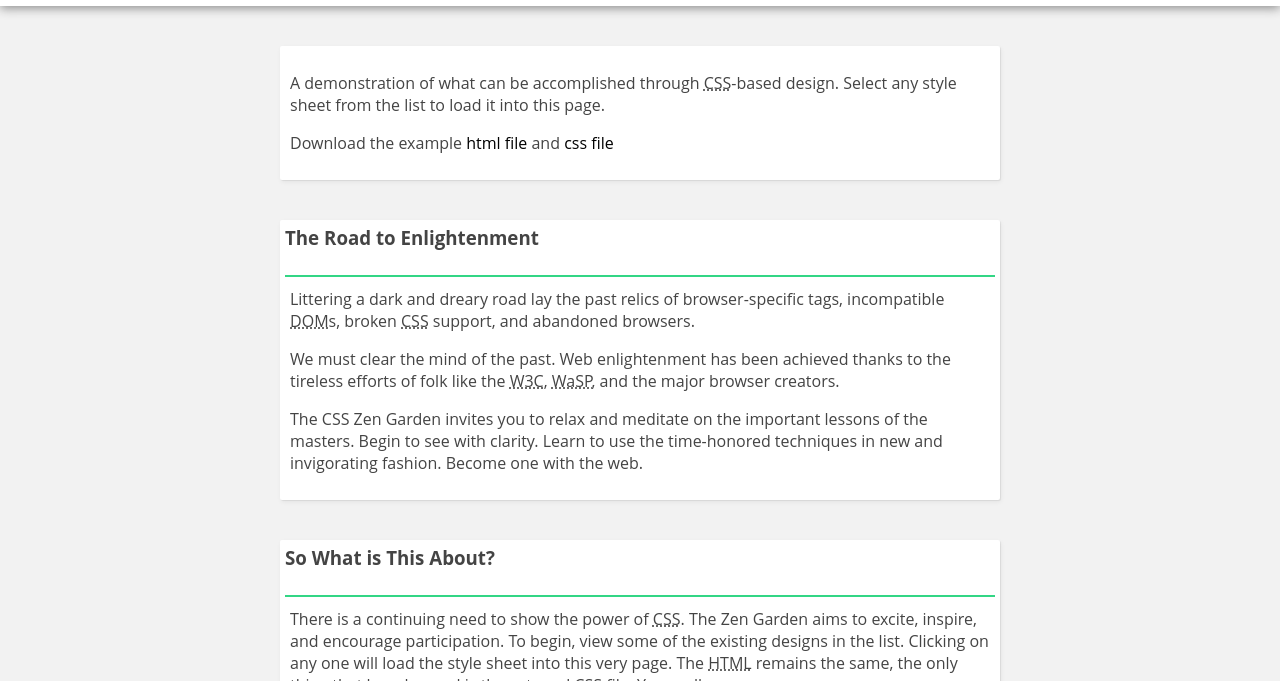
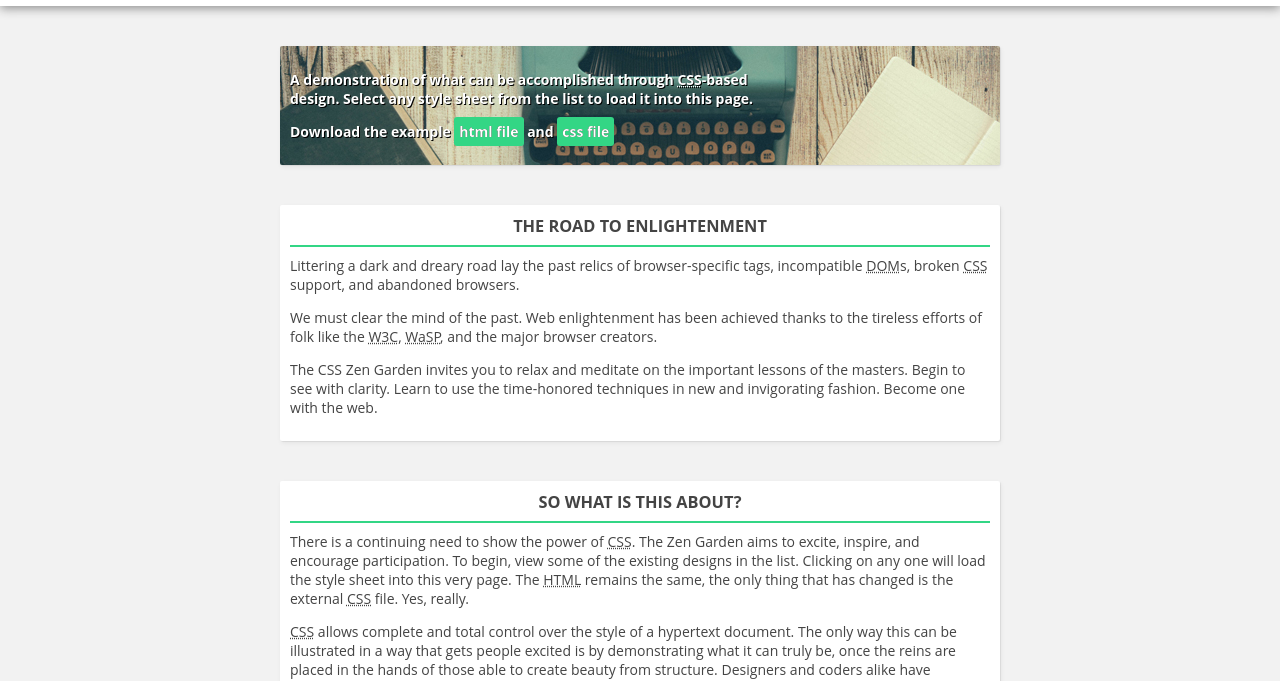
Before and after one commit to danielbjurling/css-project, a plain HTML site: page index.html in a window 1280 px wide. Shown: the part 119-800 px from the top of the page. Drawn offline with Linux system fonts and the light colour scheme.

Commit message:
Styled .summary and added one image

```diff
--- a/css/style.css
+++ b/css/style.css
@@ -43,15 +43,43 @@ a:visited {
   color: #000;
   padding: 0px 5px 0px 5px;
   font-size: 23px;
-  font-family: "Avant Garde",Avantgarde,"Century Gothic",CenturyGothic,AppleGothic,sans-serif;
+  font-family: "Avant Garde","Century Gothic",sans-serif;
   color: #fff;
+  }
 
+/* -- Summary -- */
+
+.summary {
+  background-image: url('../images/desk.jpg');
+  background-repeat: no-repeat;
+  background-position: top;
 }
+
+.summary p {
+  width: 500px;
+  color: #fff;
+  font-weight: bold;
+  text-shadow: 1px 1px  #000;
+}
+
+.summary a {
+  background-color: #33d685;
+  color: #fff;
+  padding: 5px;
+  border-radius: 3px;
+  text-shadow: 0px 0px  #000;
+}
+
+.summary a:hover {
+  background-color: #292d30;
+}
+
+
 
 /* -- Article -- */
 [role="article"] {
-
   background-color: #fff;
+  font-size: 14px;
   width: 700px;
   padding: 10px;
   margin-left: auto;
@@ -64,13 +92,14 @@ a:visited {
 
 [role="article"] h3 {
   background-color: #fff;
-
-  margin: -5px 0px -5px -5px;
-  height: 50px;
-  width: 710px;
+  text-transform: uppercase;
+  text-align: center;
+  padding-top: 5px;
+  margin: -5px -5px -5px 0px;
+  height: 30px;
+  width: 700px;
   border-bottom: 2px #33d685 solid;
 }
-
 /* -- Sidebar -- */
 .sidebar {
   overflow: hidden;
@@ -101,7 +130,7 @@ a:visited {
 }
 .sidebar h3 {
   border-bottom: 2px #33d685 solid;
-  font-family: "Avant Garde",Avantgarde,"Century Gothic",CenturyGothic,AppleGothic,sans-serif;
+  font-family: "Avant Garde","Century Gothic",sans-serif;
   font-size: 16px;
   text-transform: uppercase;
   width: 250px;
```
Also changed, not shown: images/desk.jpg (added).
